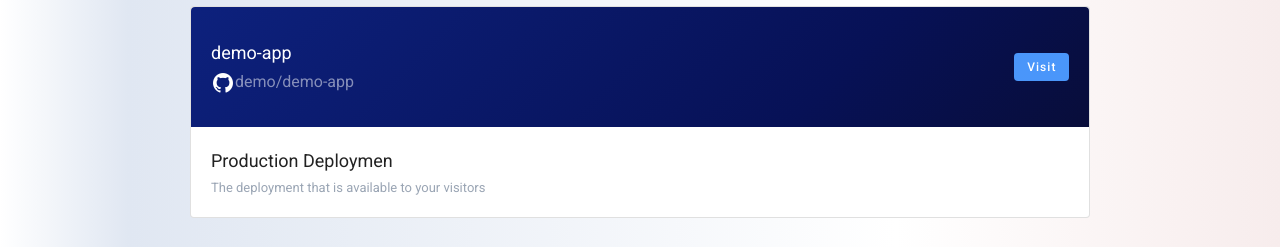
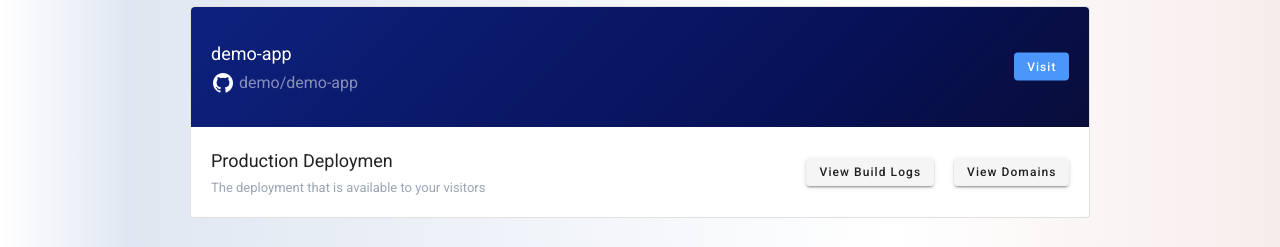
Before and after one commit to iiinspire/hosting-website-1, a Vue app: page /#/project/overview in a window 1280 px wide. Shown: the part 338-585 px from the top of the page. Built offline with nearby package versions, Linux system fonts and the light colour scheme.

Commit message:
chore: project overview btn ui

```diff
--- a/src/pages/project/overview.vue
+++ b/src/pages/project/overview.vue
@@ -12,9 +12,9 @@
 			<div class="y-center w100p d-flex al-c pd-20">
 				<div class="white-0">
 					<div class="fz-18">demo-app</div>
-					<div class="mt-1">
+					<div class="mt-1 d-flex al-c">
 						<v-icon color="#fff">mdi-github</v-icon>
-						<span class="op-5">demo/demo-app</span>
+						<span class="op-5 ml-1">demo/demo-app</span>
 					</div>
 				</div>
 				<div class="ml-auto">
@@ -23,10 +23,16 @@
 			</div>
 		</div>
 		<div class="pd-20">
-			<div class="d-flex al-c">
-				<div>
+			<div class="d-flex al-c flex-wrap">
+				<div class="mr-auto">
 					<div class="fz-18">Production Deploymen</div>
 					<div class="fz-13 mt-1 gray">The deployment that is available to your visitors</div>
+				</div>
+				<div class="d-flex al-c" :class="{
+					'mt-4': $vuetify.breakpoint.mobile,
+				}">
+					<v-btn small class="mr-5">View Build Logs</v-btn>
+					<v-btn small>View Domains</v-btn>
 				</div>
 			</div>
 		</div>
```
